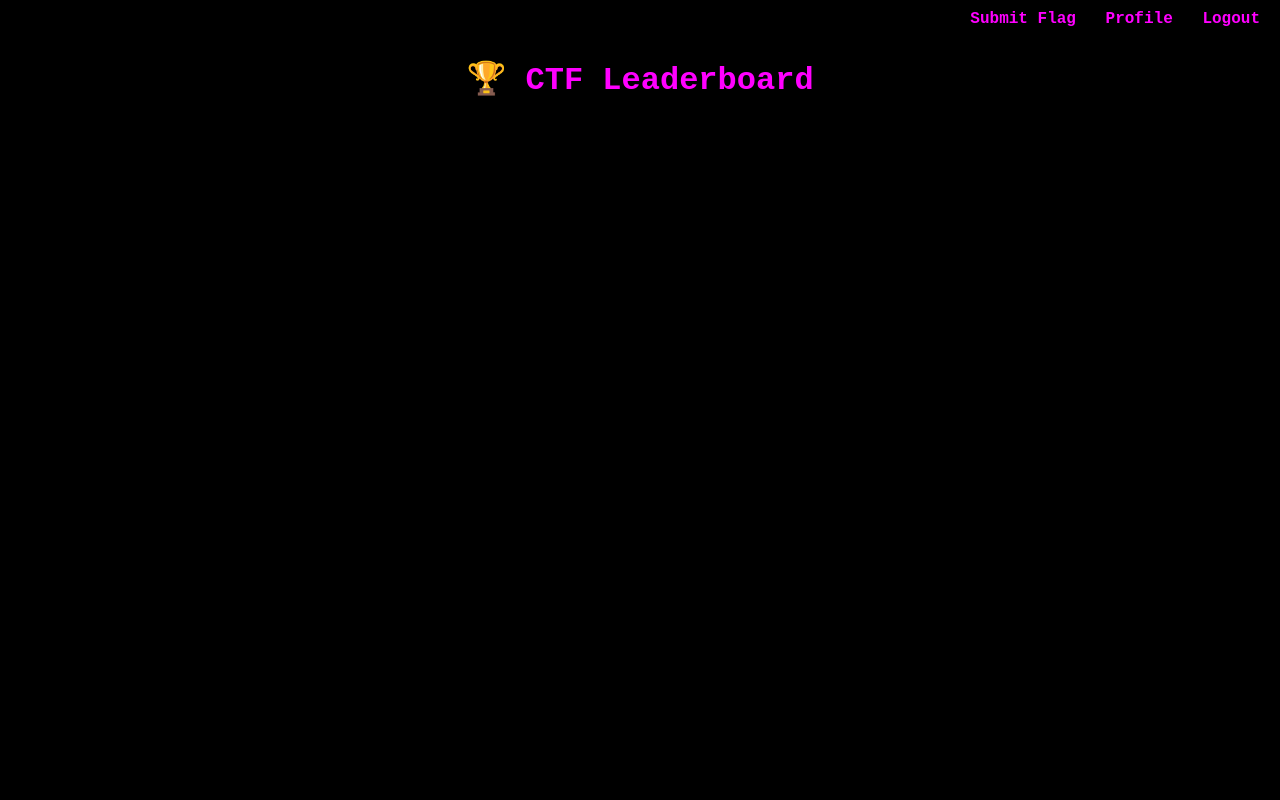
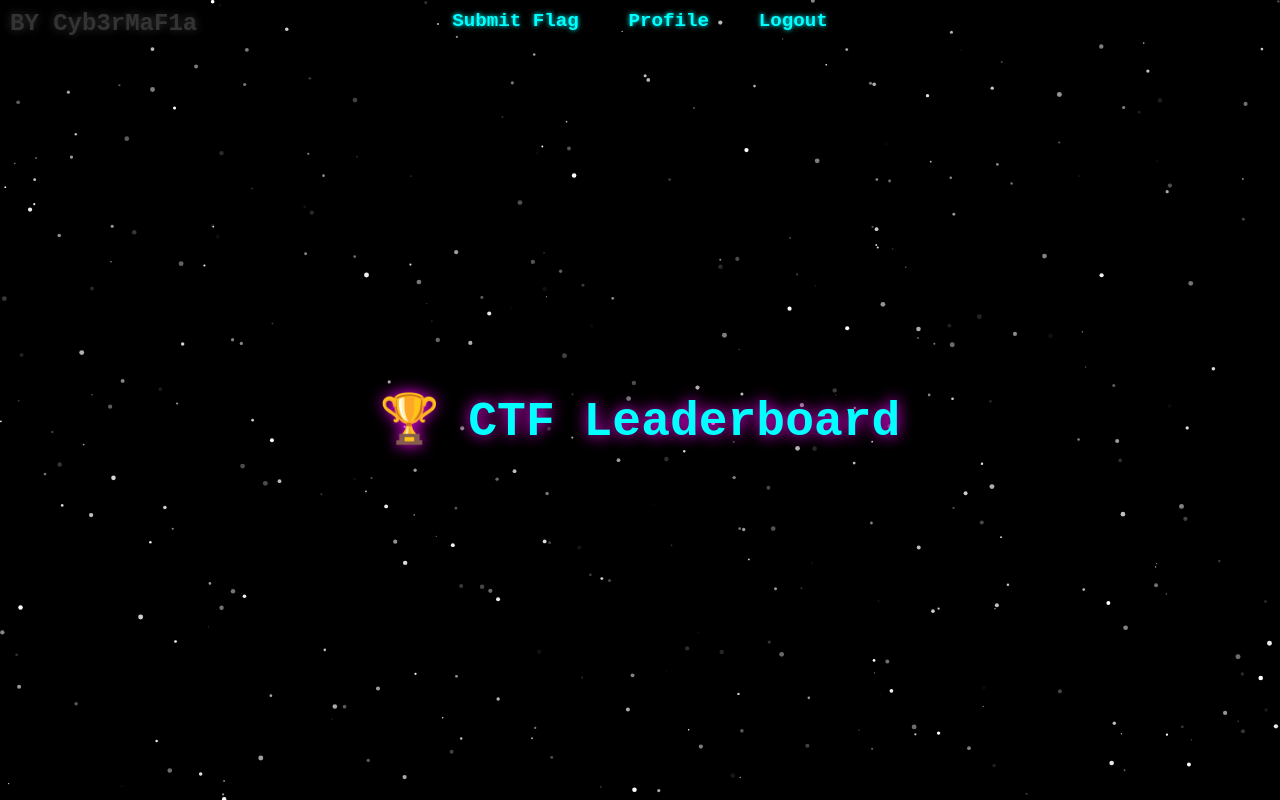
Before and after one commit to Aabidak/CTF-scoreboard, a plain HTML site: page leaderboard.html in a window 1280 px wide. Drawn offline with Linux system fonts and the light colour scheme; no server answers.

Commit message:
Update leaderboard.html

```diff
--- a/leaderboard.html
+++ b/leaderboard.html
@@ -5,12 +5,31 @@
 <title>CTF Leaderboard</title>
 <meta name="viewport" content="width=device-width, initial-scale=1">
 <style>
-  body { background:#000 url('image.png') no-repeat center center fixed; background-size:cover; color:#0ff; font-family:"Courier New", monospace; display:flex; flex-direction:column; align-items:center; padding:30px; }
-  h1,h2 { color:#f0f; }
-  #nav { position:absolute; top:10px; right:20px; }
-  #nav a { margin-left:20px; color:#f0f; text-decoration:none; font-weight:bold; }
-  #scoreboard { list-style:none; padding:0; width:min(480px, 92vw); }
-  #scoreboard li { padding:6px; border-bottom:1px solid #0ff; }
+html, body {
+  margin:0; padding:0; height:100%;
+  font-family:"Courier New", monospace;
+  overflow:hidden;
+  background:#000;
+  color:#0ff;
+  text-align:center;
+}
+#starfield { position:fixed; top:0; left:0; width:100%; height:100%; z-index:0; }
+#cyber-text {
+  position:absolute; top:10px; left:10px; font-size:1.5rem;
+  color:#fff; z-index:2; font-weight:bold; text-shadow:0 0 10px #fff;
+}
+#content {
+  position:relative; z-index:1;
+  display:flex; flex-direction:column;
+  align-items:center; justify-content:center;
+  min-height:100vh; padding:30px;
+  color:#0ff;
+}
+h1 { font-size:3rem; text-shadow:0 0 15px #f0f; margin-bottom:20px;}
+#nav { position:absolute; top:10px; width:100%; text-align:center; z-index:1; }
+#nav a { margin:0 20px; text-decoration:none; font-weight:bold; font-size:1.2rem; color:#0ff; text-shadow:0 0 5px #0ff; }
+#scoreboard { list-style:none; padding:0; width:min(480px, 92vw); text-align:center; }
+#scoreboard li { padding:10px; border-bottom:1px solid #0ff; font-size:1.3rem; }
 #scoreboard li.top { color: gold; font-weight:bold; }
 </style>
 <script type="module">
@@ -45,6 +64,10 @@ window.onload=loadLeaderboard;
 </script>
 </head>
 <body>
+<canvas id="starfield"></canvas>
+<div id="cyber-text">BY Cyb3rMaF1a</div>
+
+<div id="content">
   <div id="nav">
     <a href="index.html">Submit Flag</a>
     <a href="user.html">Profile</a>
@@ -52,5 +75,48 @@ window.onload=loadLeaderboard;
   </div>
   <h1>🏆 CTF Leaderboard</h1>
   <ul id="scoreboard"></ul>
+</div>
+
+<script>
+// Canvas setup
+const canvas = document.getElementById('starfield');
+const ctx = canvas.getContext('2d');
+let width = canvas.width = window.innerWidth;
+let height = canvas.height = window.innerHeight;
+window.addEventListener('resize', () => { width = canvas.width = window.innerWidth; height = canvas.height = window.innerHeight; });
+
+// Stars
+const stars = [];
+for(let i=0;i<400;i++){
+  stars.push({x:Math.random()*width, y:Math.random()*height, r:Math.random()*2+0.5, blinkSpeed: Math.random()*0.05 + 0.02, opacity: Math.random()});
+}
+
+// Top-left blinking text
+const cyberText = document.getElementById('cyber-text');
+function blinkText(){
+  cyberText.style.opacity = Math.random()>0.5 ? 1 : 0.2;
+  setTimeout(blinkText, 200 + Math.random()*300);
+}
+blinkText();
+
+// Animate stars
+function animate(){
+  ctx.fillStyle = '#000';
+  ctx.fillRect(0,0,width,height);
+
+  for(let s of stars){
+    s.opacity += s.blinkSpeed * (Math.random()>0.5?1:-1);
+    if(s.opacity>1) s.opacity=1;
+    if(s.opacity<0) s.opacity=0;
+    ctx.beginPath();
+    ctx.arc(s.x,s.y,s.r,0,Math.PI*2);
+    ctx.fillStyle=`rgba(255,255,255,${s.opacity})`;
+    ctx.fill();
+  }
+
+  requestAnimationFrame(animate);
+}
+animate();
+</script>
 </body>
 </html>
```
Lines whose indentation alone changed are shown as unchanged.
